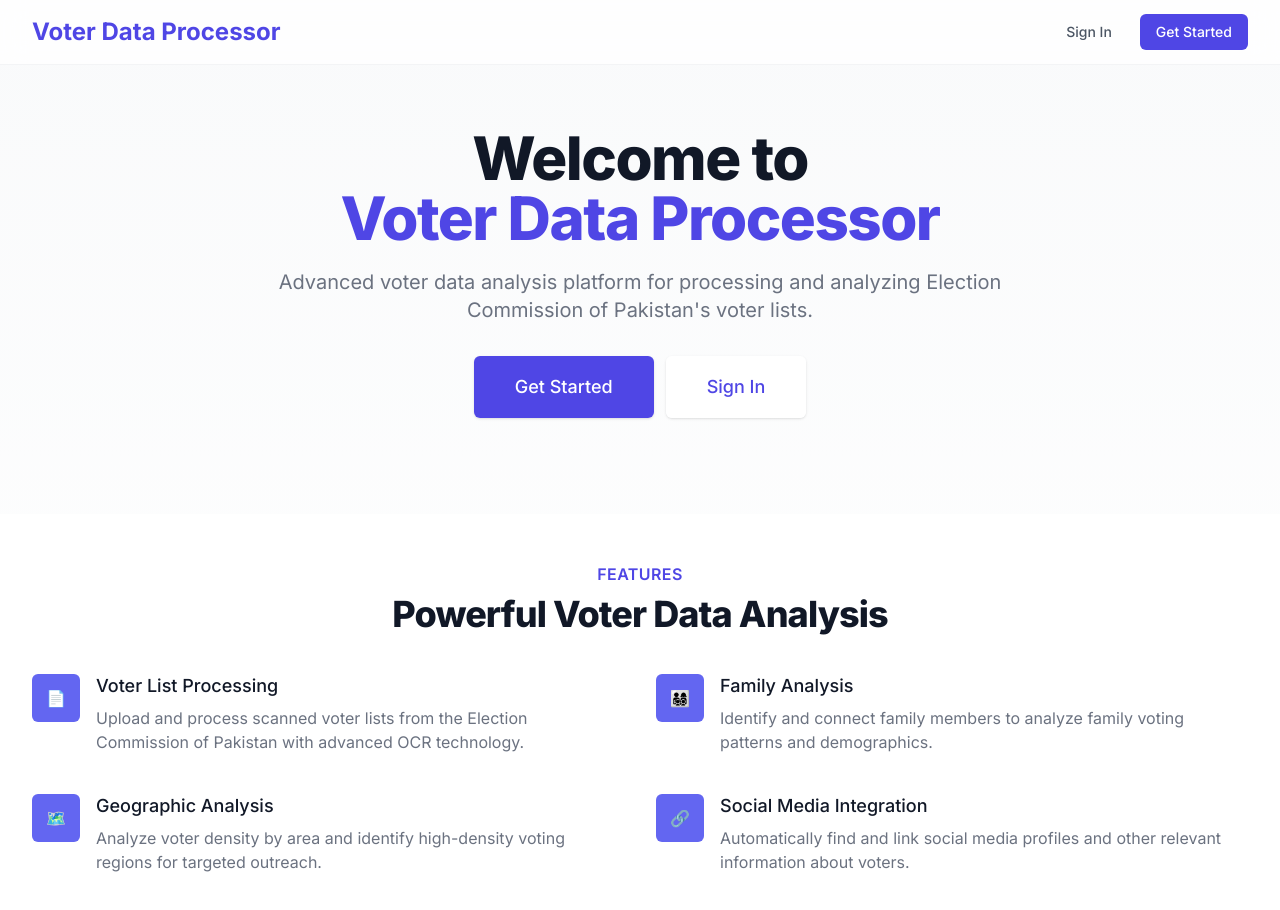
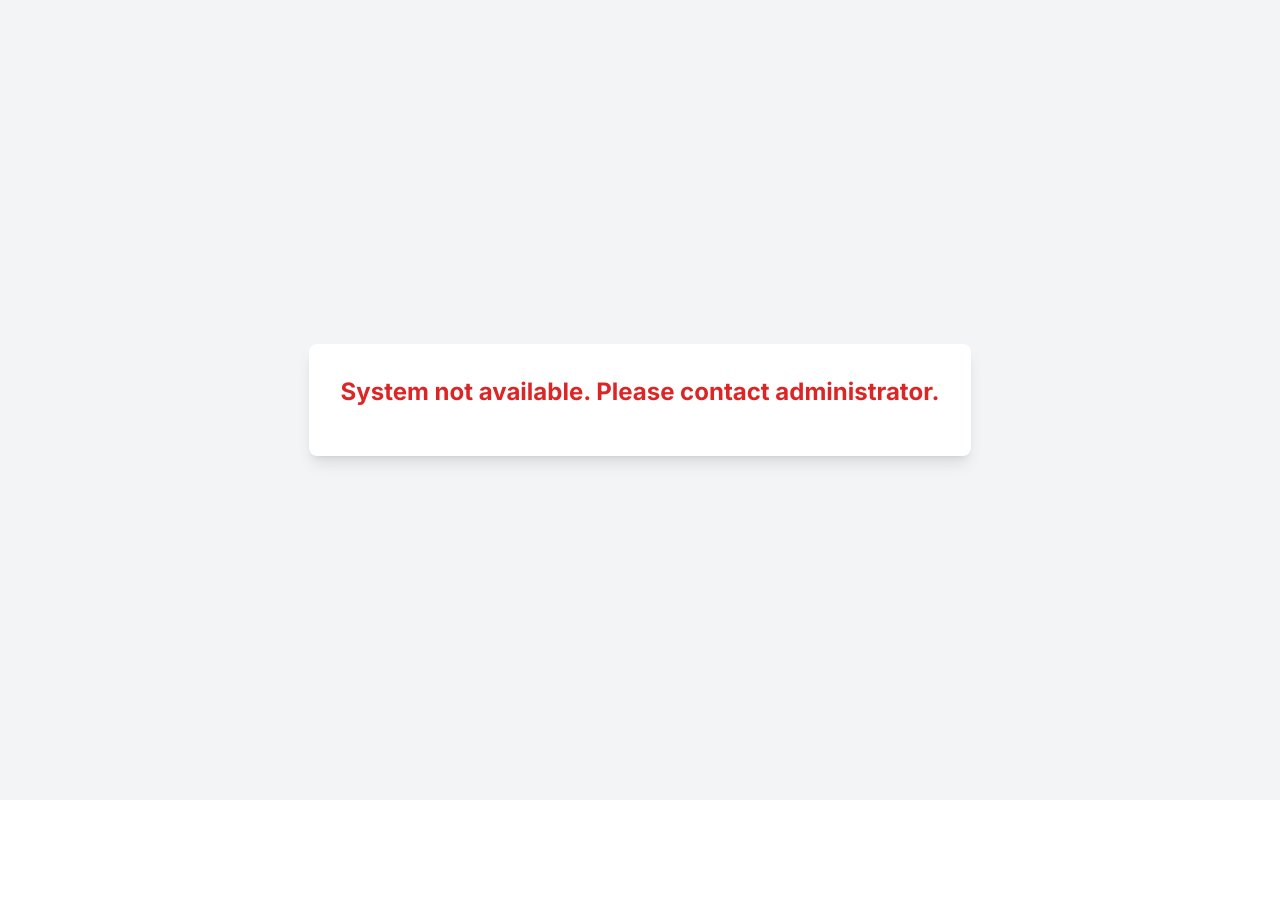
Before and after one commit to gsultanshah/vdp-console, a Next.js app: page / in a window 1280 px wide. Shown: the top 910 px of the page. After the commit the page ends 800 px from the top, so only its background shows below. Built offline with nearby package versions, Linux system fonts and the light colour scheme.

Commit message:
System down switch

```diff
--- a/src/app/layout.tsx
+++ b/src/app/layout.tsx
@@ -1,5 +1,6 @@
 import { Inter } from "next/font/google";
 import "./globals.css";
+import { systemConfig } from "@/config/system";
 
 const inter = Inter({
   subsets: ["latin"],
@@ -15,6 +16,25 @@
 }: {
   children: React.ReactNode;
 }) {
+  if (!systemConfig.isSystemAvailable) {
+    return (
+      <html lang="en">
+        <head>
+          <link rel="icon" href="/favicon.ico" sizes="any" />
+        </head>
+        <body className={inter.className}>
+          <div className="min-h-screen flex items-center justify-center bg-gray-100">
+            <div className="text-center p-8 bg-white rounded-lg shadow-lg">
+              <h1 className="text-2xl font-bold text-red-600 mb-4">
+                {systemConfig.maintenanceMessage}
+              </h1>
+            </div>
+          </div>
+        </body>
+      </html>
+    );
+  }
+
   return (
     <html lang="en">
       <head>
--- /dev/null
+++ b/src/config/system.ts
@@ -0,0 +1,4 @@
+export const systemConfig = {
+  isSystemAvailable: false, // Set to false to enable maintenance mode
+  maintenanceMessage: "System not available. Please contact administrator.",
+};
```
